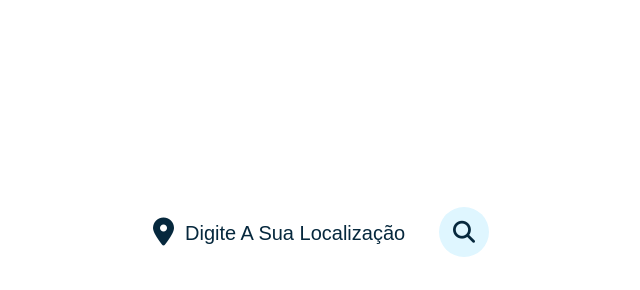
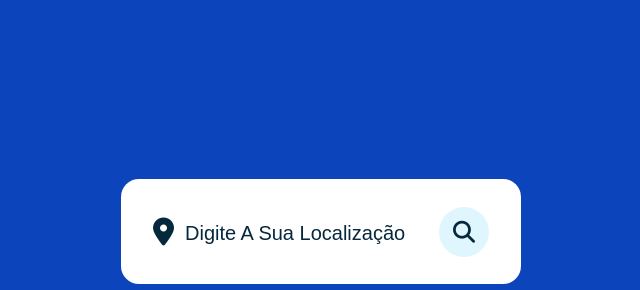
Before and after one commit to Deyvi-dev/climaagora, a plain HTML site: page index.html in a window 1280 px wide. Shown: the part 73-363 px from the top of the page, without its empty margins (319-959 px from the left). Drawn offline with nearby package versions, Linux system fonts and the light colour scheme; a small style sheet from the web is missing.

Commit message:
Update style.css

```diff
--- a/style.css
+++ b/style.css
@@ -11,7 +11,7 @@ body{
     display: flex;
     align-items: center;
     justify-content: center;
-    background: #fff;
+    background: #0c44bb;
 }
 
 .container{
```
